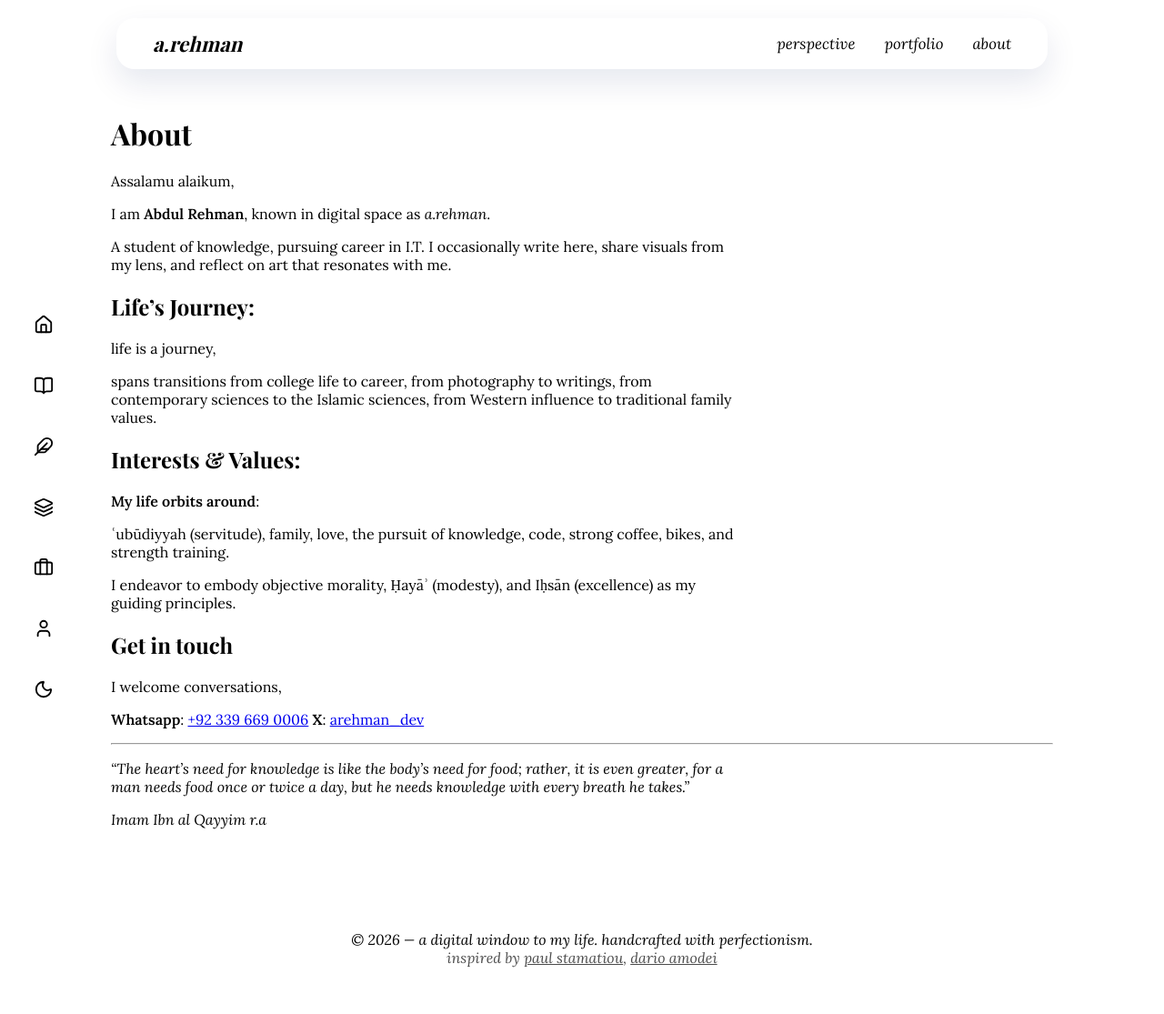
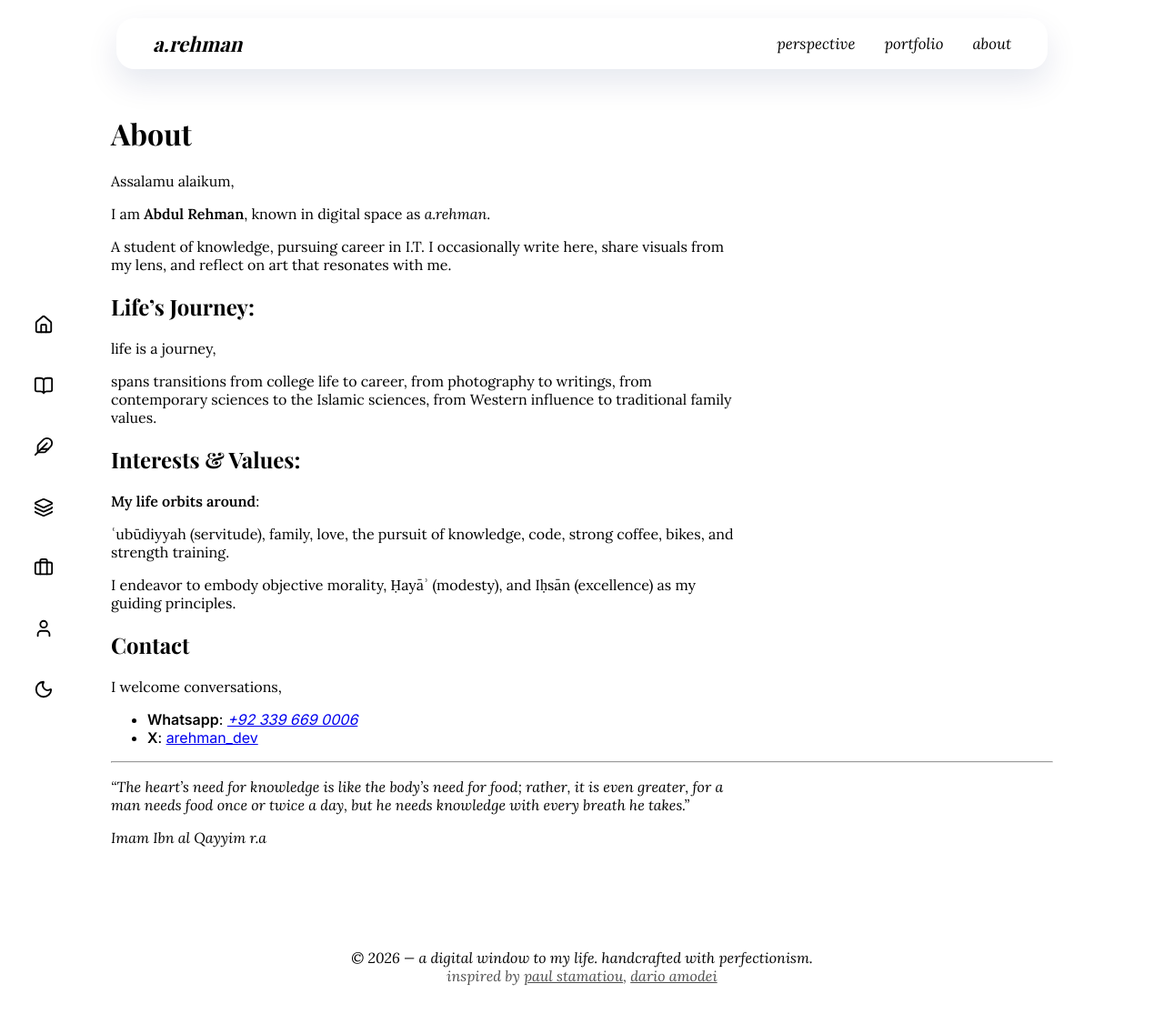
Before and after one commit to arehman-dev/arehman-dev.github.io, a Jekyll site: the page built from about.md, in a window 1280 px wide and 1115 px high. Shown: the whole window at 91% size. Built offline with Jekyll 4.4.1, drawn with Linux system fonts in a browser that asks for light colours; some web fonts are replaced.

Commit message:
v0.9.4: correct formatting

```diff
--- a/about.md
+++ b/about.md
@@ -6,6 +6,7 @@ title: About
 # About
 
 Assalamu alaikum,
+
 
 I am **Abdul Rehman**, known in digital space as _a.rehman_.
 
@@ -28,13 +29,14 @@ spans transitions from college life to career, from photography to writings, fro
 I endeavor to embody objective morality, Ḥayāʾ (modesty), and Iḥsān (excellence) as my guiding principles.
 
 
-## Get in touch
+## Contact
 
 I welcome conversations,
 
 <!-- - **Email**: [arehman.dev@proton.me](mailto:arehman.dev@proton.me) -->
-**Whatsapp**: [+92 339 669 0006](wa.me/+923396690006)
-**X**: [arehman_dev](https://twitter.com/arehman_dev)
+
+- **Whatsapp**: [_+92 339 669 0006_](wa.me/+923396690006)
+- **X**: [arehman_dev](https://twitter.com/arehman_dev)
 
 ---
 
```
Also changed, not shown: index.md (+1 -1 lines), poetry/index.md (+1 -3 lines).
